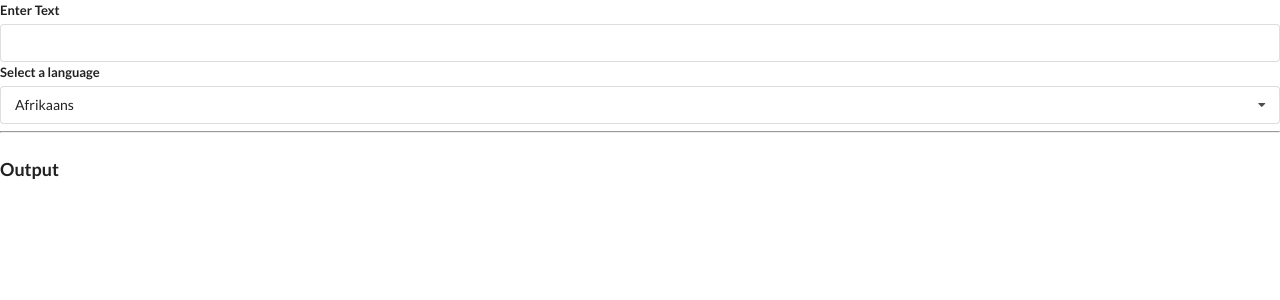
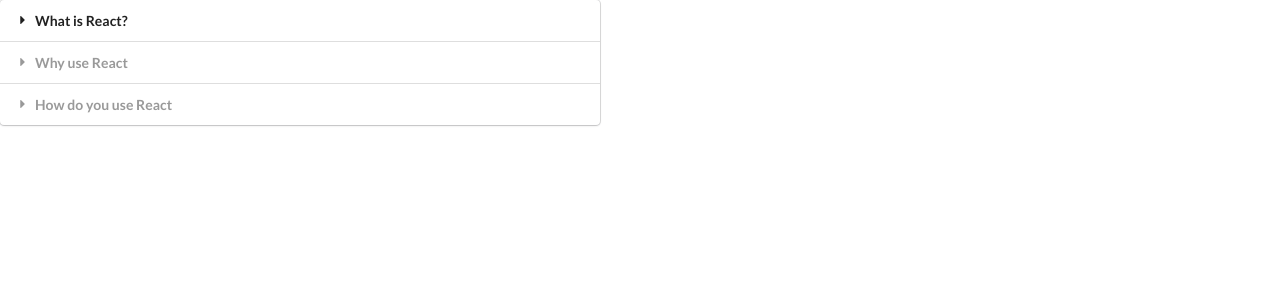
Before and after one commit to johngwells/Widgets, a React (Create React App) app: page / in a window 1280 px wide. Shown: the top 300 px of the page. Built offline with nearby package versions, Linux system fonts and the light colour scheme; no server answers.

Commit message:
create route paths

```diff
--- a/src/App.js
+++ b/src/App.js
@@ -3,6 +3,7 @@
 import Search from './components/Search';
 import Dropdown from './components/Dropdown';
 import Translate from './components/Translate';
+import Route from './components/Route';
 
 const items = [
   {
@@ -35,9 +36,14 @@
 ];
 
 export default () => {
+  const [selected, setSelected] = useState(options[0]);
+
   return (
     <div>
-      <Translate />
+      <Route path='/'><Accordion items={items} /></Route>
+      <Route path='/list'><Search /></Route>
+      <Route path='/dropdown'><Dropdown label='select a color' options={options} selected={selected} onSelectedChange={setSelected} /></Route>
+      <Route path='/translate'><Translate /></Route>
     </div>
   );
 };
--- /dev/null
+++ b/src/components/Route.js
@@ -0,0 +1,7 @@
+const Route = ({ path, children}) => {
+  return window.location.pathname === path
+    ? children
+    : null;
+}
+
+export default Route;
```
